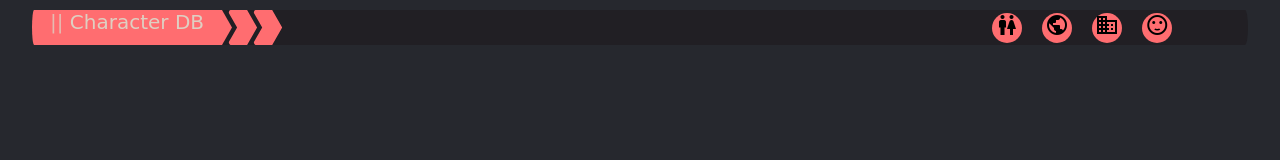
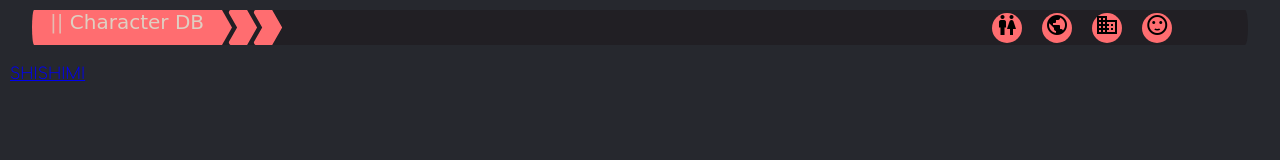
Before and after one commit to Moo-stly/Character-DB, a plain HTML site: page index.html in a window 1280 px wide. Drawn offline with Linux system fonts and the light colour scheme; a web font is replaced by a local one.

Commit message:
homepage link

```diff
--- a/index.html
+++ b/index.html
@@ -3,11 +3,11 @@
 <head>
     <meta charset="utf-8">
     <title>Character DB:: Home</title>
-<link href="https://fonts.googleapis.com/icon?family=Material+Icons" rel="stylesheet">
-<link href="https://fonts.googleapis.com/css?family=Coiny|Comfortaa:300,700|Major+Mono+Display" rel="stylesheet">
-<link href="css/Darkmode.css" rel="stylesheet">
-<link href="css/Main.css" rel="stylesheet">
-<script src="js/TriBurst.js"></script>
+    <link href="https://fonts.googleapis.com/icon?family=Material+Icons" rel="stylesheet">
+    <link href="https://fonts.googleapis.com/css?family=Coiny|Comfortaa:300,700|Major+Mono+Display" rel="stylesheet">
+    <link href="css/Darkmode.css" rel="stylesheet">
+    <link href="css/Main.css" rel="stylesheet">
+    <script src="js/TriBurst.js"></script>
 </head>
 
 <body>
@@ -28,7 +28,7 @@
 
     <div class="container">
 
-
+        <a href="_/apps/SL_APP.html">SHISHIMI</a>
 
 
 
```
